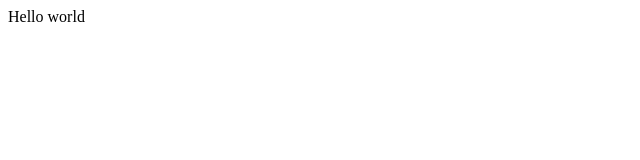
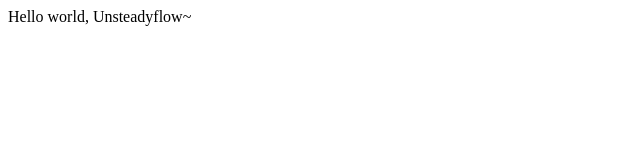
Before and after one commit to unsteadyflow/opentutorials-unsteadyflow, a plain HTML site: page index.html in a window 1280 px wide. Shown: the whole page, without its empty margins (0-640 px from the left). Drawn offline with Linux system fonts and the light colour scheme.

Commit message:
change index.html

```diff
--- a/index.html
+++ b/index.html
@@ -19,6 +19,6 @@
     </head>
 
     <body>
-        Hello world
+        Hello world, Unsteadyflow~
     </body>
 </html>
```
